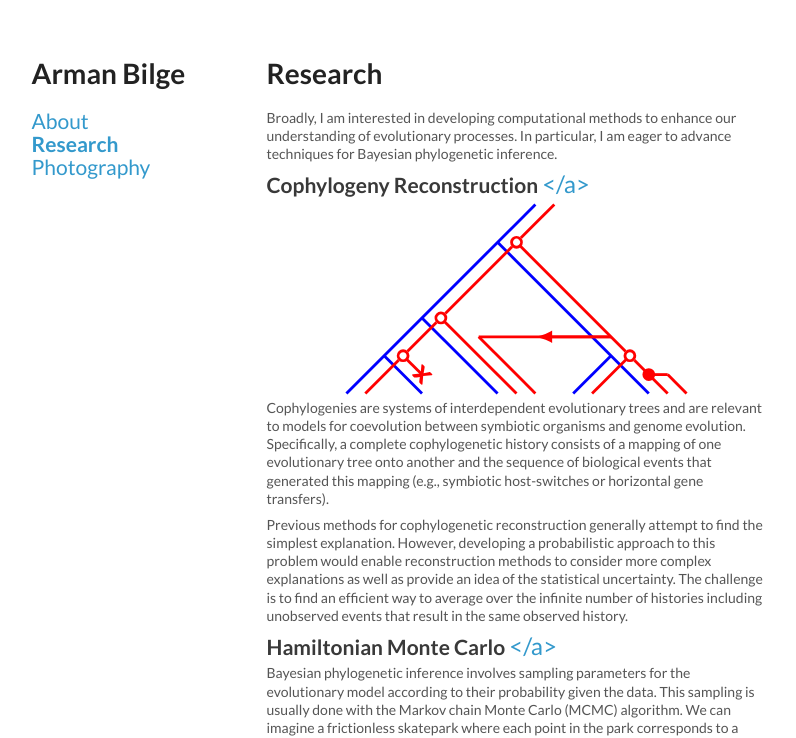
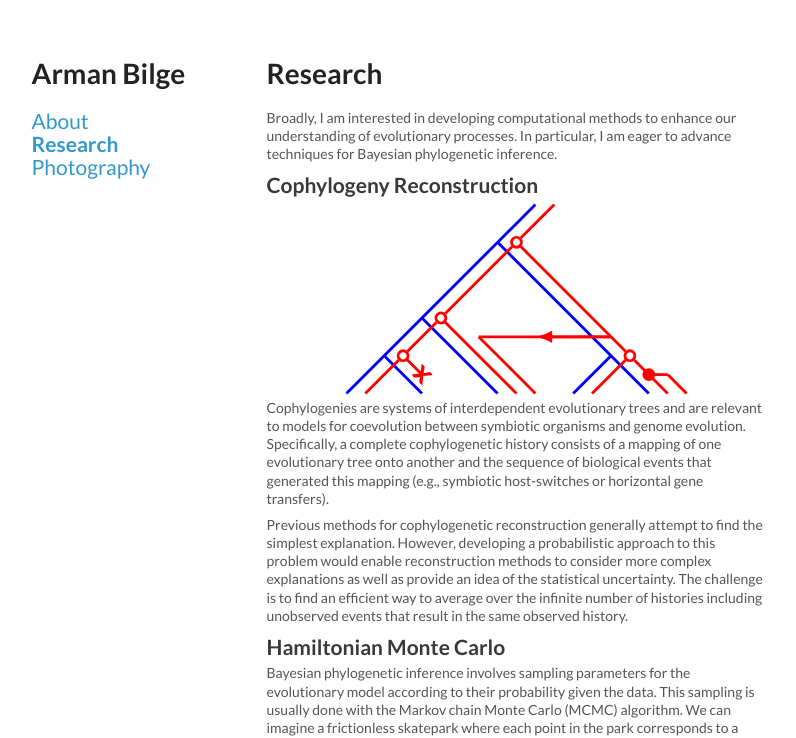
Before and after one commit to armanbilge/armanbilge.github.io, a Jekyll site: the page built from research/index.md, in a window 1280 px wide. Shown: the top 738 px of the page, without its empty margins (241-1037 px from the left). Built offline with Jekyll 4.4.1, drawn with Linux system fonts in a browser that asks for light colours; a style sheet for code colours, icons or effects is not loaded.

Commit message:
Fix problem with GH links

```diff
--- a/research/index.md
+++ b/research/index.md
@@ -10,7 +10,7 @@
 In particular, I am eager to advance techniques for Bayesian phylogenetic
     inference.
 
-## Cophylogeny Reconstruction <a href="//github.com/armanbilge/Cophy"><span style="font-size: 24px" class="mega-octicon octicon-mark-github"></a>
+## Cophylogeny Reconstruction <a href="//github.com/armanbilge/Cophy"><span style="font-size: 24px" class="mega-octicon octicon-mark-github">
 
 <center>
     <object type="image/svg+xml" data="cophylo.svg"></object>
@@ -32,7 +32,7 @@
     histories including unobserved events that result in the same observed
     history.
 
-## Hamiltonian Monte Carlo <a href="//github.com/armanbilge/B3/tree/hamilton"><span style="font-size: 24px" class="mega-octicon octicon-mark-github"></a>
+## Hamiltonian Monte Carlo <a href="//github.com/armanbilge/B3/tree/hamilton"><span style="font-size: 24px" class="mega-octicon octicon-mark-github">
 
 Bayesian phylogenetic inference involves sampling parameters for the
     evolutionary model according to their probability given the data.
```
Also changed, not shown: about/index.md (+1 -1 lines).
